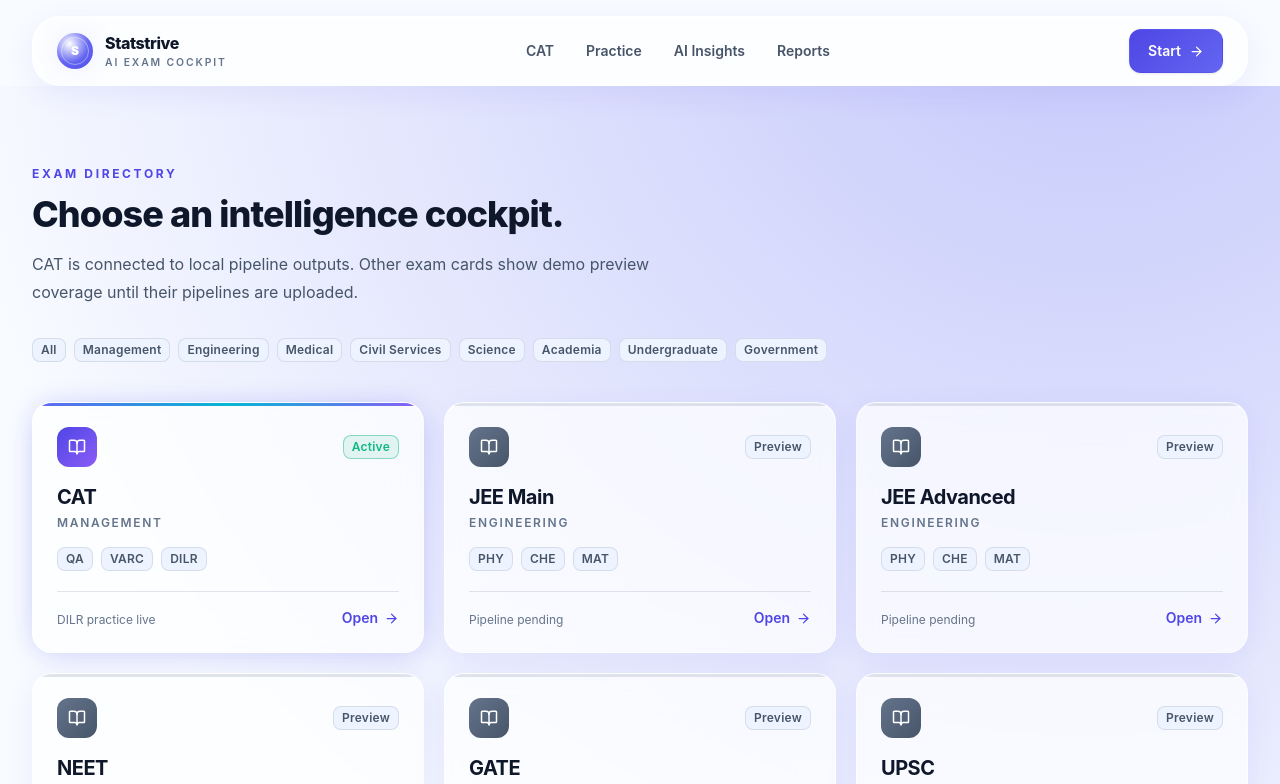
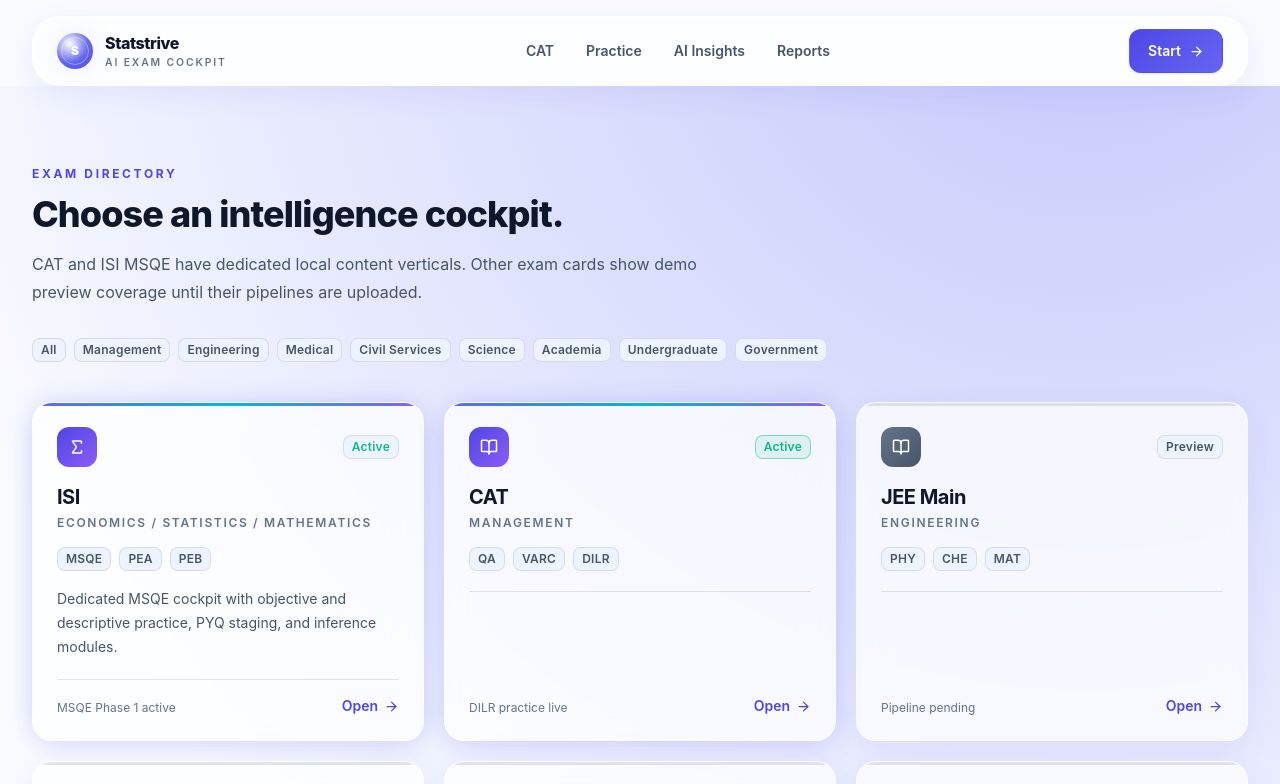
Before and after one commit to cparv3716-creator/Exam-Pred, a Next.js app: page /exams in a window 1280 px wide. Shown: the top 784 px of the page. Built offline with nearby package versions, Linux system fonts and the light colour scheme.

Commit message:
Add ISI entry to exams directory

```diff
--- a/app/exams/page.tsx
+++ b/app/exams/page.tsx
@@ -1,6 +1,6 @@
 import type { Metadata } from "next";
 import Link from "next/link";
-import { ArrowRight, BookOpen } from "lucide-react";
+import { ArrowRight, BookOpen, Sigma } from "lucide-react";
 import { AuroraPageShell } from "@/components/aurora/AuroraPageShell";
 import { examCategories, exams } from "@/data/exams";
 
@@ -22,7 +22,7 @@ export default function ExamsPage() {
               Choose an intelligence cockpit.
             </h1>
             <p className="mt-4 text-base leading-7" style={{ color: "var(--aurora-text-secondary)" }}>
-              CAT is connected to local pipeline outputs. Other exam cards show demo preview
+              CAT and ISI MSQE have dedicated local content verticals. Other exam cards show demo preview
               coverage until their pipelines are uploaded.
             </p>
           </div>
@@ -36,7 +36,22 @@ export default function ExamsPage() {
           </div>
 
           <div className="mt-10 grid gap-5 sm:grid-cols-2 lg:grid-cols-3">
-            {exams.map((exam) => {
+            <Link
+              href="/exams/isi"
+              className="aurora-glass aurora-card-hover aurora-focus-ring group relative flex flex-col overflow-hidden p-6"
+              style={{ boxShadow: "var(--aurora-shadow-glass), var(--aurora-glow-md)" }}
+            >
+              <span aria-hidden className="absolute inset-x-0 top-0 h-[3px]" style={{ background: "linear-gradient(90deg, var(--aurora-1), var(--aurora-2), var(--aurora-3))" }} />
+              <div className="flex items-center justify-between gap-3">
+                <span className="inline-flex h-10 w-10 items-center justify-center rounded-xl text-white" style={{ background: "linear-gradient(135deg, var(--aurora-primary), var(--aurora-violet))" }}><Sigma size={18} aria-hidden /></span>
+                <span className="aurora-badge" style={{ color: "var(--aurora-success)" }}>Active</span>
+              </div>
+              <h2 className="mt-4 text-xl font-bold tracking-tight">ISI</h2>
+              <p className="mt-1 text-xs font-semibold uppercase tracking-[0.14em]" style={{ color: "var(--aurora-text-muted)" }}>Economics / Statistics / Mathematics</p>
+              <div className="mt-4 flex flex-wrap gap-2"><span className="aurora-badge">MSQE</span><span className="aurora-badge">PEA</span><span className="aurora-badge">PEB</span></div>
+              <p className="mt-4 flex-1 text-sm leading-6" style={{ color: "var(--aurora-text-secondary)" }}>Dedicated MSQE cockpit with objective and descriptive practice, PYQ staging, and inference modules.</p>
+              <div className="mt-5 flex items-end justify-between border-t pt-4" style={{ borderColor: "var(--aurora-border-soft)" }}><span className="text-xs" style={{ color: "var(--aurora-text-muted)" }}>MSQE Phase 1 active</span><span className="inline-flex items-center gap-1.5 text-sm font-semibold" style={{ color: "var(--aurora-primary)" }}>Open <ArrowRight size={15} /></span></div>
+            </Link>            {exams.map((exam) => {
               const live = exam.slug === "cat";
               return (
                 <Link
```
